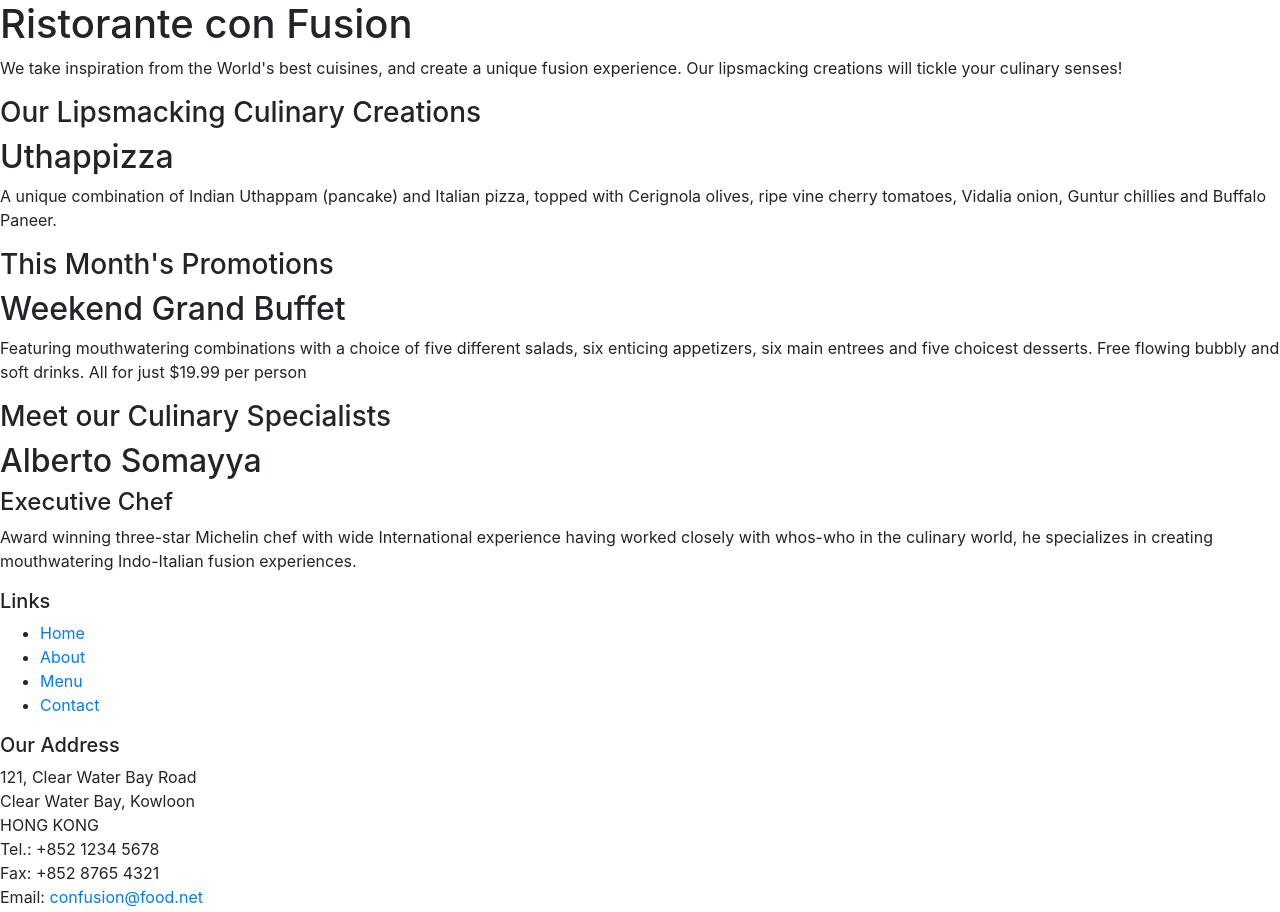
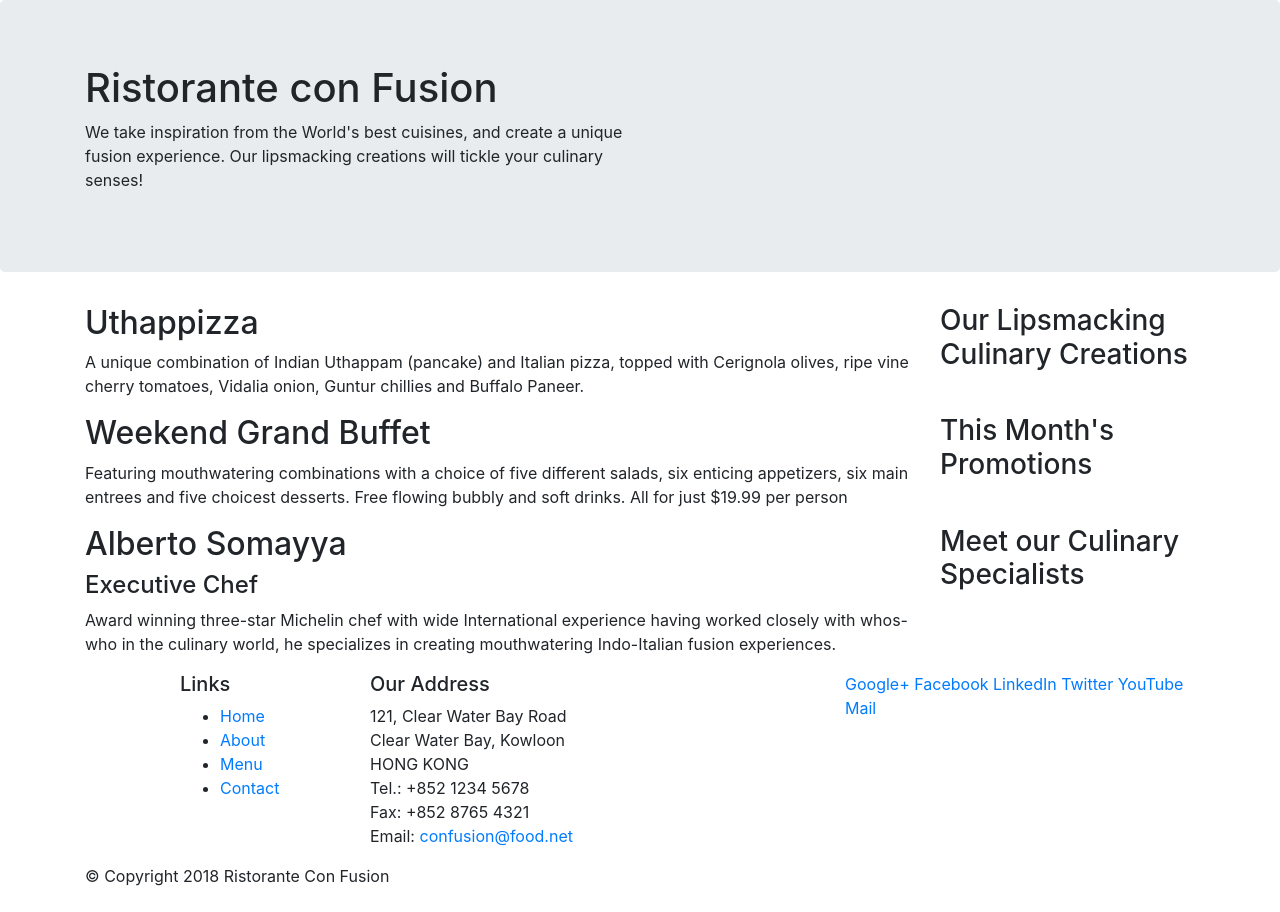
Before and after one commit to SanchitCoder98/conFusion, a website: page index.html in a window 1280 px wide. Shown: the top 912 px of the page. Drawn offline with nearby package versions, Linux system fonts and the light colour scheme.

Commit message:
bootstrap one

```diff
--- a/index.html
+++ b/index.html
@@ -15,46 +15,46 @@
 
 <body>
 
-    <header>
-        <div>
-            <div>
-                <div>
+    <header class="jumbotron">
+        <div class="container">
+            <div class="row">
+                <div class="col-12 col-sm-6">
                     <h1>Ristorante con Fusion</h1>
                     <p>We take inspiration from the World's best cuisines, and create a unique fusion experience. Our lipsmacking creations will tickle your culinary senses!</p>
                 </div>
-                <div>
+                <div class="col-12 col-sm">
                 </div>
             </div>
         </div>
     </header>
 
-    <div>
-        <div>
-            <div>
+    <div class="container">
+        <div class="row">
+            <div class="col-12 order-sm-last col-sm-4 col-md-3">
                 <h3>Our Lipsmacking Culinary Creations</h3>
             </div>
-            <div>
+            <div class="col-12 order-sm-first col-sm col-md">
                 <h2>Uthappizza</h2>
                 <p>A unique combination of Indian Uthappam (pancake) and Italian pizza, topped with Cerignola olives, ripe vine cherry tomatoes, Vidalia onion, Guntur chillies and Buffalo Paneer.</p>
             </div>
         </div>
 
 
-        <div>
-            <div>
+        <div class="row">
+            <div  class="col-12 order-sm-last col-sm-4 col-md-3">
                 <h3>This Month's Promotions</h3>
             </div>
-            <div>
+            <div class="col-12 order-sm-first col-sm col-md">
                 <h2>Weekend Grand Buffet</h2>
                 <p>Featuring mouthwatering combinations with a choice of five different salads, six enticing appetizers, six main entrees and five choicest desserts. Free flowing bubbly and soft drinks. All for just $19.99 per person </p>
             </div>
         </div>
 
-        <div>
-            <div>
+        <div class="row">
+            <div class="col-12 order-sm-last col-sm-4 col-md-3">
                 <h3>Meet our Culinary Specialists</h3>
             </div>
-            <div>
+            <div class="col order-sm-first col-sm col-md">
                 <h2>Alberto Somayya</h2>
                 <h4>Executive Chef</h4>
                 <p>Award winning three-star Michelin chef with wide International experience having worked closely with whos-who in the culinary world, he specializes in creating mouthwatering Indo-Italian fusion experiences. </p>
@@ -63,9 +63,9 @@
     </div>
 
     <footer>
-        <div>
-            <div>
-                <div>
+        <div class="container">
+            <div class="row">
+                <div class="col-4 offset-1 col-sm-2">
                     <h5>Links</h5>
                     <ul>
                         <li><a href="#">Home</a></li>
@@ -74,7 +74,7 @@
                         <li><a href="#">Contact</a></li>
                     </ul>
                 </div>
-                <div>
+                <div class="col-7 col-sm-5">
                     <h5>Our Address</h5>
                     <address>
 		              121, Clear Water Bay Road<br>
@@ -85,7 +85,7 @@
 		              Email: <a href="mailto:confusion@food.net">confusion@food.net</a>
 		           </address>
                 </div>
-                <div>
+                <div class="col-12 col-sm-4">
                     <div>
                         <a href="http://google.com/+">Google+</a>
                         <a href="http://www.facebook.com/profile.php?id=">Facebook</a>
@@ -96,7 +96,7 @@
                     </div>
                 </div>
            </div>
-           <div>
+           <div col="auto">
                 <div>
                     <p>© Copyright 2018 Ristorante Con Fusion</p>
                 </div>
```
